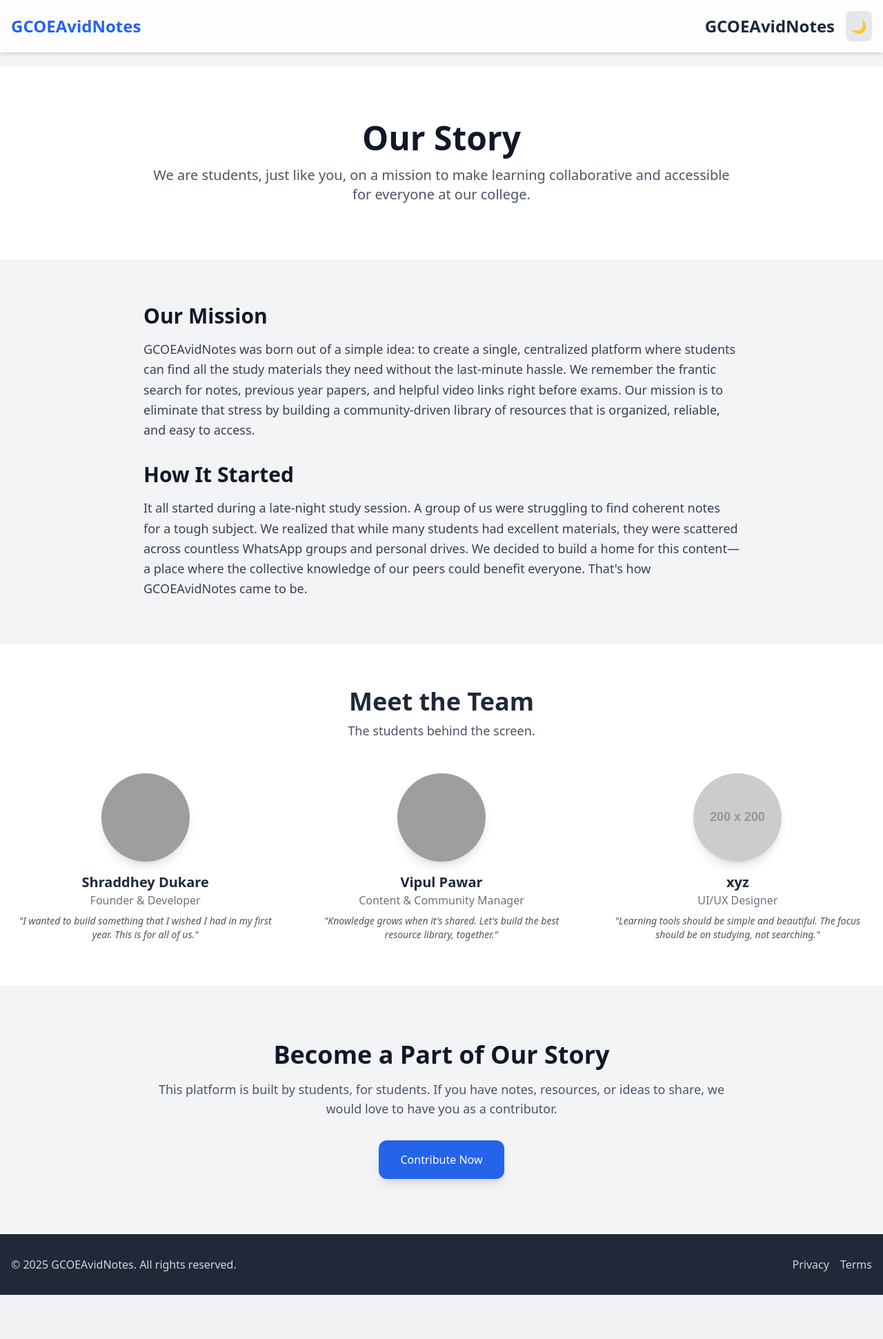
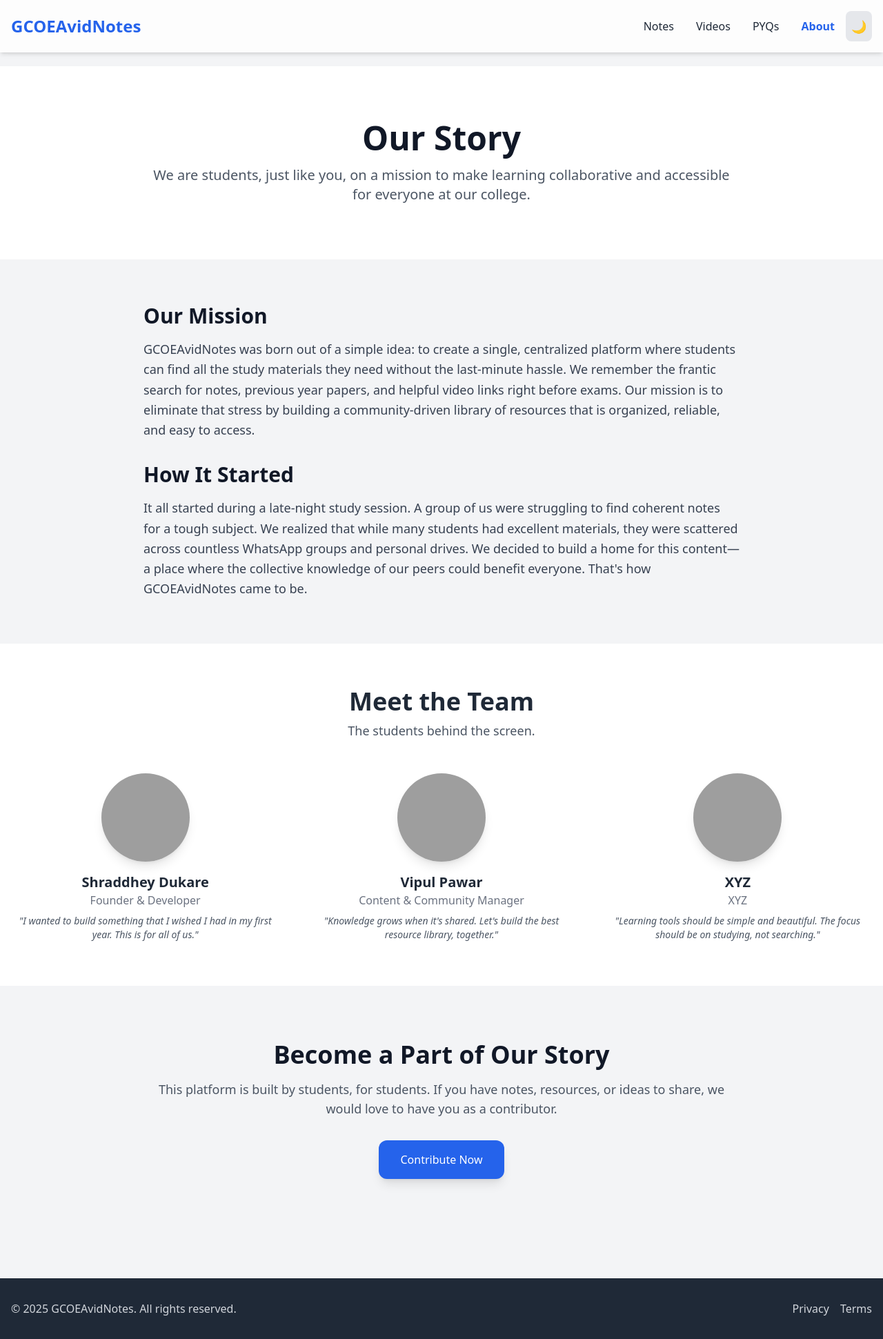
Before and after one commit to shraddheydukare96-bit/GCOEAvidNotes, a Django app: template templates/about.html in a window 1280 px wide. Shown: the whole page at 69% size. Before the commit the page ends 1877 px from the top, so only its background shows below. Run offline with Django 5.2, Linux system fonts and the light colour scheme; the template is opened without the code that fills it, so the values that code supplies are empty; grey boxes labelled with a size stand in for pictures from a placeholder-image service; some libraries are stand-ins or nearby versions; grey boxes are pictures that could not be loaded.

Commit message:
Update about.html

```diff
--- a/templates/about.html
+++ b/templates/about.html
@@ -13,22 +13,33 @@
 
   <header class="bg-white/80 dark:bg-gray-800/80 backdrop-blur-sm shadow-md fixed top-0 left-0 w-full z-20">
     <div class="max-w-7xl mx-auto flex items-center justify-between p-4">
-      <a href="index.html" class="text-2xl font-bold text-blue-600 dark:text-blue-400">GCOEAvidNotes</a>
+      <a href="{% url 'home' %}" class="text-2xl font-bold text-blue-600 dark:text-blue-400">GCOEAvidNotes</a>
       <div class="flex items-center space-x-4">
-        <a href="{% url 'home' %}" class="text-2xl font-bold ...">GCOEAvidNotes</a>
-
-<nav class="hidden md-flex space-x-8 font-medium">
-  <a href="{% url 'notes' %}" class="hover:text-blue-600 ...">Notes</a>
-  <a href="{% url 'videos' %}" class="hover:text-blue-600 ...">Videos</a>
-  <a href="{% url 'pyqs' %}" class="hover:text-blue-600 ...">PYQs</a>
-  <a href="{% url 'about' %}" class="text-blue-600 dark:text-blue-400 font-semibold">About</a> </nav>
+        <nav class="hidden md:flex space-x-8 font-medium">
+          <a href="{% url 'notes' %}" class="hover:text-blue-600 dark:hover:text-blue-400 transition-colors">Notes</a>
+          <a href="{% url 'videos' %}" class="hover:text-blue-600 dark:hover:text-blue-400 transition-colors">Videos</a>
+          <a href="{% url 'pyqs' %}" class="hover:text-blue-600 dark:hover:text-blue-400 transition-colors">PYQs</a>
+          <a href="{% url 'about' %}" class="text-blue-600 dark:text-blue-400 font-semibold">About</a>
+        </nav>
         <button id="theme-toggle" class="p-2 rounded-lg bg-gray-200 dark:bg-gray-700 text-lg">🌙</button>
         <button id="menu-btn" class="md:hidden"><svg xmlns="http://www.w3.org/2000/svg" class="h-6 w-6" fill="none" viewBox="0 0 24 24" stroke="currentColor"><path stroke-linecap="round" stroke-linejoin="round" stroke-width="2" d="M4 6h16M4 12h16M4 18h16" /></svg></button>
       </div>
     </div>
   </header>
 
-  <aside id="sidebar" class="fixed top-0 left-0 w-64 h-full bg-white dark:bg-gray-800 shadow-lg transform -translate-x-full transition-transform duration-300 md:hidden z-30"><div class="p-4 flex justify-between items-center border-b dark:border-gray-700"><h2 class="text-lg font-semibold">Menu</h2><button id="close-btn" class="text-2xl">✕</button></div><nav class="flex flex-col p-4 space-y-4 text-lg"><a href="notes.html" class="hover:text-blue-600 dark:hover:text-blue-400">Notes</a><a href="videos.html" class="hover:text-blue-600 dark:hover:text-blue-400">Videos</a><a href="pyqs.html" class="hover:text-blue-600 dark:hover:text-blue-400">PYQs</a><a href="about.html" class="text-blue-600 dark:text-blue-400">About</a></nav></aside>
+  <aside id="sidebar" class="fixed top-0 left-0 w-64 h-full bg-white dark:bg-gray-800 shadow-lg transform -translate-x-full transition-transform duration-300 md:hidden z-30">
+      <div class="p-4 flex justify-between items-center border-b dark:border-gray-700">
+          <h2 class="text-lg font-semibold text-blue-600 dark:text-blue-400">Menu</h2>
+          <button id="close-btn" class="text-gray-700 dark:text-gray-200 text-2xl">✕</button>
+      </div>
+      <nav class="flex flex-col p-4 space-y-4 text-lg">
+          <a href="{% url 'home' %}" class="hover:text-blue-600 dark:hover:text-blue-400">Home</a>
+          <a href="{% url 'notes' %}" class="hover:text-blue-600 dark:hover:text-blue-400">Notes</a>
+          <a href="{% url 'videos' %}" class="hover:text-blue-600 dark:hover:text-blue-400">Videos</a>
+          <a href="{% url 'pyqs' %}" class="hover:text-blue-600 dark:hover:text-blue-400">PYQs</a>
+          <a href="{% url 'about' %}" class="hover:text-blue-600 dark:hover:text-blue-400">About</a>
+      </nav>
+  </aside>
   <div id="overlay" class="hidden fixed inset-0 bg-black bg-opacity-50 z-20"></div>
 
   <main class="pt-24 min-h-screen">
@@ -78,9 +89,9 @@
                     <p class="mt-2 text-sm text-gray-600 dark:text-gray-300 italic">"Knowledge grows when it's shared. Let's build the best resource library, together."</p>
                 </div>
                 <div class="text-center">
-                    <img class="w-32 h-32 rounded-full mx-auto mb-4 shadow-lg" src="https://placehold.co/200x200/be123c/ffffff?text=PM" alt="Avatar">
-                    <h3 class="text-xl font-bold">xyz</h3>
-                    <p class="text-gray-500 dark:text-gray-400">UI/UX Designer</p>
+                    <img class="w-32 h-32 rounded-full mx-auto mb-4 shadow-lg" src="xyz" alt="Avatar">
+                    <h3 class="text-xl font-bold">XYZ</h3>
+                    <p class="text-gray-500 dark:text-gray-400">XYZ</p>
                     <p class="mt-2 text-sm text-gray-600 dark:text-gray-300 italic">"Learning tools should be simple and beautiful. The focus should be on studying, not searching."</p>
                 </div>
             </div>
@@ -98,10 +109,9 @@
           </a>
       </div>
     </section>
-
   </main>
 
-  <footer class="bg-gray-800 dark:bg-gray-900/50 text-gray-300 dark:text-gray-400">
+  <footer class="bg-gray-800 dark:bg-gray-900/50 text-gray-300 dark:text-gray-400 mt-16">
     <div class="max-w-7xl mx-auto px-4 py-8 flex flex-col md:flex-row justify-between items-center">
       <p>&copy; 2025 GCOEAvidNotes. All rights reserved.</p>
       <div class="space-x-4 mt-4 md:mt-0"><a href="#" class="hover:text-white">Privacy</a><a href="#" class="hover:text-white">Terms</a></div>
```
